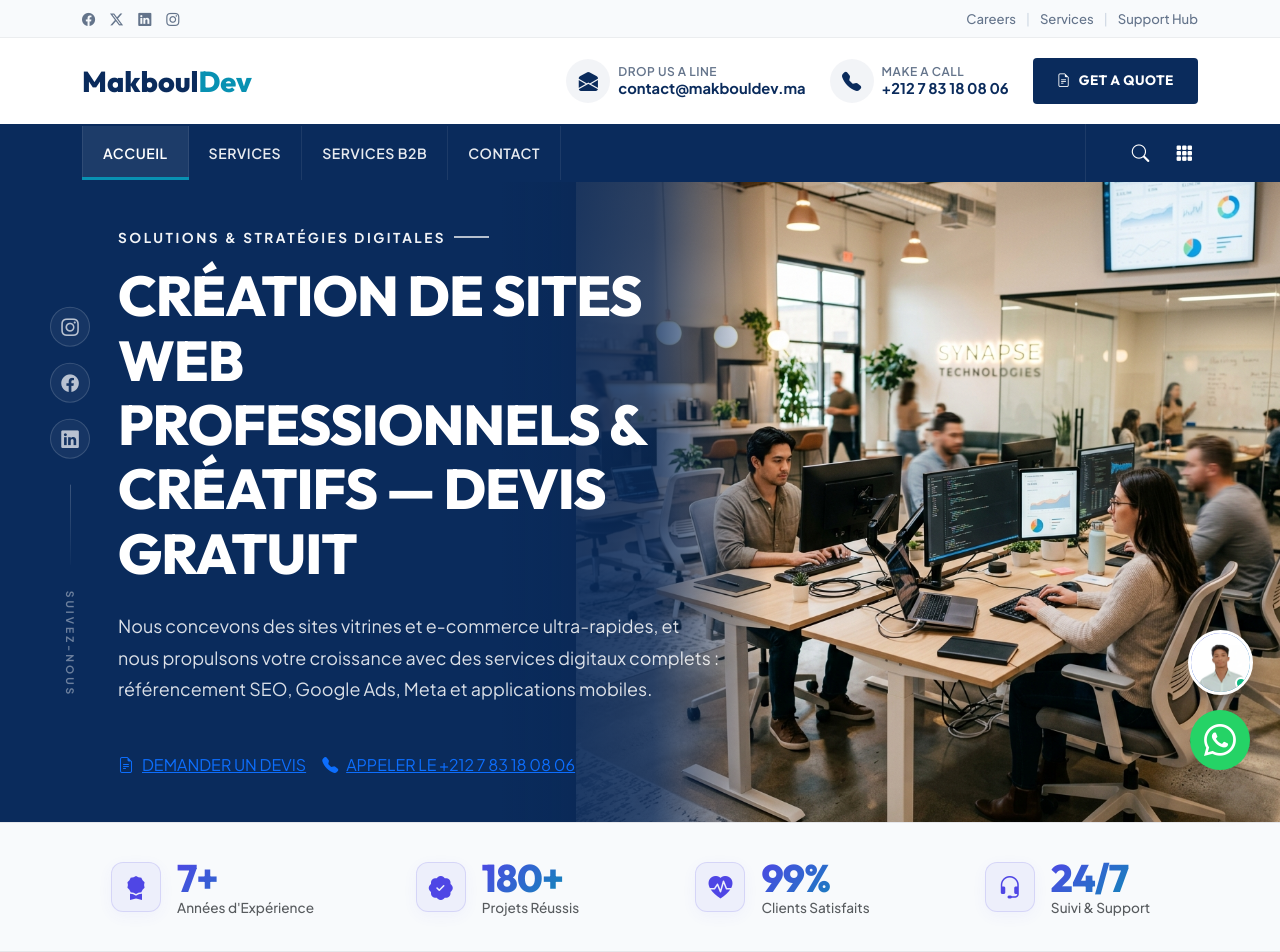
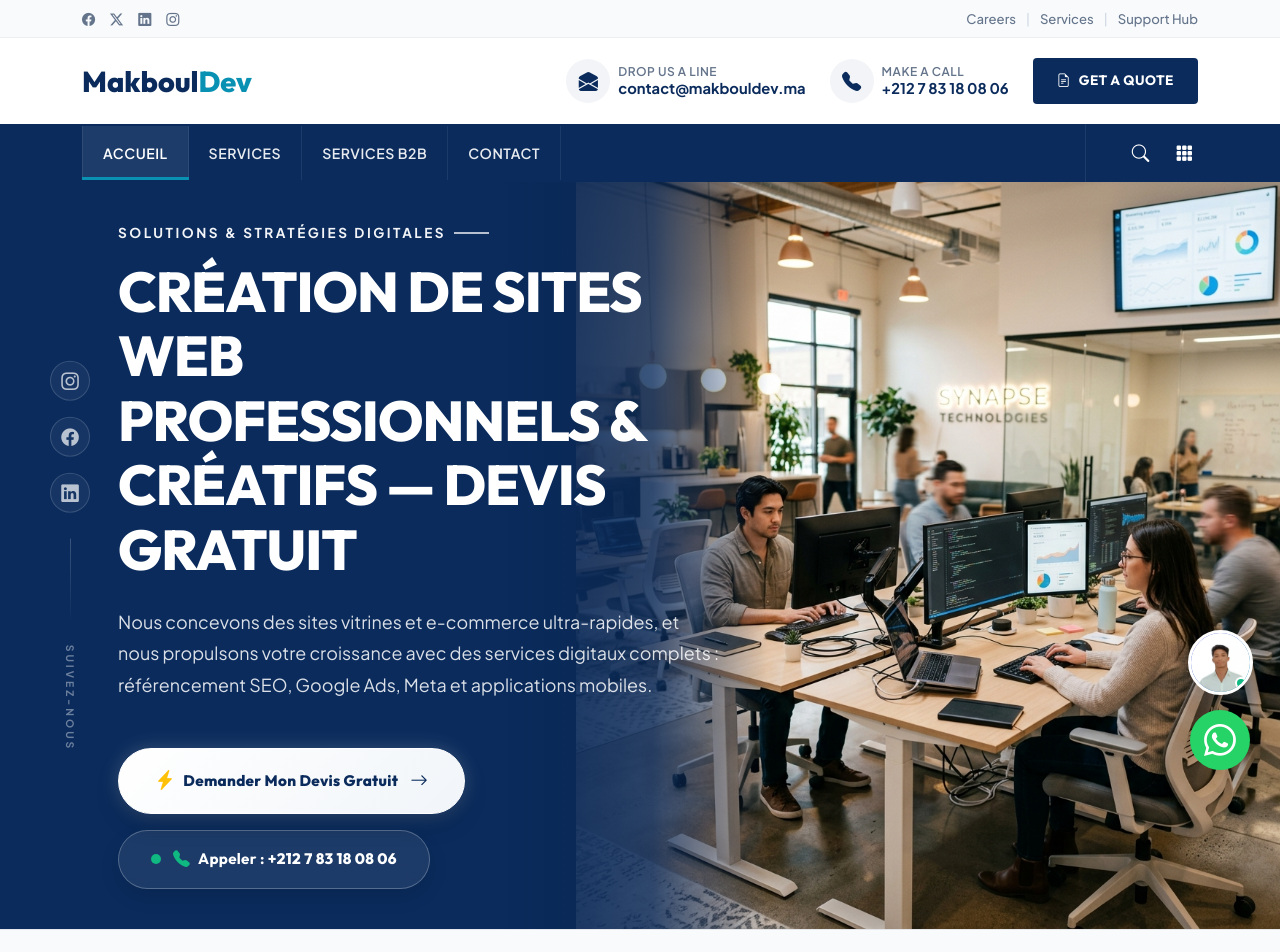
Before and after one commit to makbouldev/makbouldev, a React (Vite) app: page /#/ in a window 1280 px wide. Shown: the top 952 px of the page. Built offline with nearby package versions, Linux system fonts and the light colour scheme.

Commit message:
Re-apply high-converting creative marketing hero buttons

```diff
--- a/src/components/Hero.jsx
+++ b/src/components/Hero.jsx
@@ -261,12 +261,17 @@ const Hero = () => {
                 Nous concevons des sites vitrines et e-commerce ultra-rapides, et nous propulsons votre croissance avec des services digitaux complets : référencement SEO, Google Ads, Meta et applications mobiles.
               </p>
 
-              <div className="hero-agency-buttons d-flex flex-wrap gap-3">
-                <Link to="/contact" className="btn-hero-solid d-flex align-items-center gap-2">
-                  <i className="bi bi-file-earmark-text"></i> DEMANDER UN DEVIS
+              <div className="hero-agency-buttons d-flex flex-wrap align-items-center gap-3">
+                <Link to="/contact" className="btn-hero-marketing-primary d-inline-flex align-items-center gap-2">
+                  <i className="bi bi-lightning-charge-fill text-warning fs-5"></i>
+                  <span>Demander Mon Devis Gratuit</span>
+                  <i className="bi bi-arrow-right btn-arrow-icon ms-1"></i>
                 </Link>
-                <a href="tel:+212783180806" className="btn-hero-outline d-flex align-items-center gap-2">
-                  <i className="bi bi-telephone-fill"></i> APPELER LE +212 7 83 18 08 06
+
+                <a href="tel:+212783180806" className="btn-hero-marketing-call d-inline-flex align-items-center gap-2">
+                  <span className="live-online-dot me-1" title="Disponible 7j/7"></span>
+                  <i className="bi bi-telephone-fill btn-phone-icon"></i>
+                  <span>Appeler : <strong>+212 7 83 18 08 06</strong></span>
                 </a>
               </div>
             </div>
--- a/src/index.css
+++ b/src/index.css
@@ -1521,6 +1521,169 @@ main {
   font-weight: 400;
 }
 
+/* Creative Marketing Hero Buttons */
+.btn-hero-marketing-primary {
+  position: relative;
+  background: linear-gradient(135deg, #ffffff 0%, #f1f5f9 100%);
+  color: var(--color-navy-blue) !important;
+  font-family: var(--font-heading);
+  font-weight: 800;
+  font-size: 0.95rem;
+  letter-spacing: 0.3px;
+  padding: 16px 36px;
+  border-radius: 50px;
+  text-decoration: none;
+  transition: all 0.35s cubic-bezier(0.175, 0.885, 0.32, 1.275);
+  border: 1px solid #ffffff;
+  box-shadow: 0 10px 25px rgba(0, 0, 0, 0.15), 0 0 20px rgba(255, 255, 255, 0.2);
+  overflow: hidden;
+  z-index: 1;
+}
+
+/* Shimmer Light Streak across Primary Button */
+.btn-hero-marketing-primary::before {
+  content: '';
+  position: absolute;
+  top: 0;
+  left: -100%;
+  width: 60%;
+  height: 100%;
+  background: linear-gradient(90deg, transparent, rgba(255, 255, 255, 0.8), transparent);
+  transform: skewX(-25deg);
+  animation: heroShimmer 3.5s infinite;
+  pointer-events: none;
+}
+
+@keyframes heroShimmer {
+  0% { left: -100%; }
+  30%, 100% { left: 200%; }
+}
+
+.btn-hero-marketing-primary:hover {
+  transform: translateY(-3px) scale(1.02);
+  box-shadow: 0 15px 35px rgba(0, 0, 0, 0.25), 0 0 30px rgba(255, 255, 255, 0.35);
+  color: #041a3a !important;
+}
+
+.btn-arrow-icon {
+  transition: transform 0.3s ease;
+  font-size: 1.1rem;
+}
+
+.btn-hero-marketing-primary:hover .btn-arrow-icon {
+  transform: translateX(5px);
+}
+
+/* Creative Call Button with Live Dot */
+.btn-hero-marketing-call {
+  position: relative;
+  background: rgba(255, 255, 255, 0.08);
+  backdrop-filter: blur(12px);
+  -webkit-backdrop-filter: blur(12px);
+  color: #ffffff !important;
+  font-family: var(--font-heading);
+  font-weight: 700;
+  font-size: 0.95rem;
+  letter-spacing: 0.3px;
+  padding: 15px 32px;
+  border-radius: 50px;
+  text-decoration: none;
+  transition: all 0.35s cubic-bezier(0.175, 0.885, 0.32, 1.275);
+  border: 1.5px solid rgba(255, 255, 255, 0.25);
+  box-shadow: 0 8px 20px rgba(0, 0, 0, 0.1);
+}
+
+.btn-hero-marketing-call:hover {
+  background: rgba(255, 255, 255, 0.18);
+  border-color: rgba(255, 255, 255, 0.6);
+  transform: translateY(-3px) scale(1.02);
+  box-shadow: 0 12px 30px rgba(0, 0, 0, 0.2), 0 0 20px rgba(16, 185, 129, 0.2);
+  color: #ffffff !important;
+}
+
+/* Live Green Online Status Dot inside Button */
+.live-online-dot {
+  width: 10px;
+  height: 10px;
+  background-color: #10b981;
+  border-radius: 50%;
+  display: inline-block;
+  box-shadow: 0 0 8px #10b981;
+  animation: pulseLiveGreen 1.8s infinite;
+}
+
+@keyframes pulseLiveGreen {
+  0% {
+    box-shadow: 0 0 0 0 rgba(16, 185, 129, 0.7);
+  }
+  70% {
+    box-shadow: 0 0 0 8px rgba(16, 185, 129, 0);
+  }
+  100% {
+    box-shadow: 0 0 0 0 rgba(16, 185, 129, 0);
+  }
+}
+
+.btn-phone-icon {
+  color: #10b981;
+  transition: transform 0.3s ease;
+  font-size: 1.05rem;
+}
+
+.btn-hero-marketing-call:hover .btn-phone-icon {
+  animation: phoneRing 0.5s ease-in-out infinite alternate;
+}
+
+@keyframes phoneRing {
+  0% { transform: rotate(-12deg) scale(1.1); }
+  100% { transform: rotate(12deg) scale(1.1); }
+}
+
+/* Hero solid white button */
+.btn-hero-solid {
+  background: #ffffff;
+  color: var(--color-navy-blue) !important;
+  font-family: var(--font-heading);
+  font-weight: 700;
+  font-size: 0.9rem;
+  letter-spacing: 0.5px;
+  padding: 15px 35px;
+  border-radius: 4px;
+  text-decoration: none;
+  transition: all 0.2s ease;
+  border: 1px solid #ffffff;
+  display: inline-flex;
+  align-items: center;
+}
+
+.btn-hero-solid:hover {
+  background: var(--color-white-hover);
+  transform: translateY(-2px);
+  box-shadow: 0 10px 20px rgba(0, 0, 0, 0.2);
+}
+
+/* Hero transparent outline button */
+.btn-hero-outline {
+  background: transparent;
+  color: #ffffff !important;
+  font-family: var(--font-heading);
+  font-weight: 700;
+  font-size: 0.9rem;
+  letter-spacing: 0.5px;
+  padding: 15px 35px;
+  border-radius: 4px;
+  text-decoration: none;
+  transition: all 0.2s ease;
+  border: 2px solid #ffffff;
+  display: inline-flex;
+  align-items: center;
+}
+
+.btn-hero-outline:hover {
+  background: rgba(255, 255, 255, 0.1);
+  transform: translateY(-2px);
+}
+
 /* Responsiveness for Hero */
 @media (max-width: 991.98px) {
   .hero-agency-wrapper {
@@ -1544,10 +1707,12 @@ main {
     margin-bottom: 2.5rem !important;
   }
   .btn-hero-solid,
-  .btn-hero-outline {
+  .btn-hero-outline,
+  .btn-hero-marketing-primary,
+  .btn-hero-marketing-call {
     width: 100%;
     justify-content: center;
-    padding: 12px 24px;
+    padding: 14px 24px;
   }
 }
 
```
